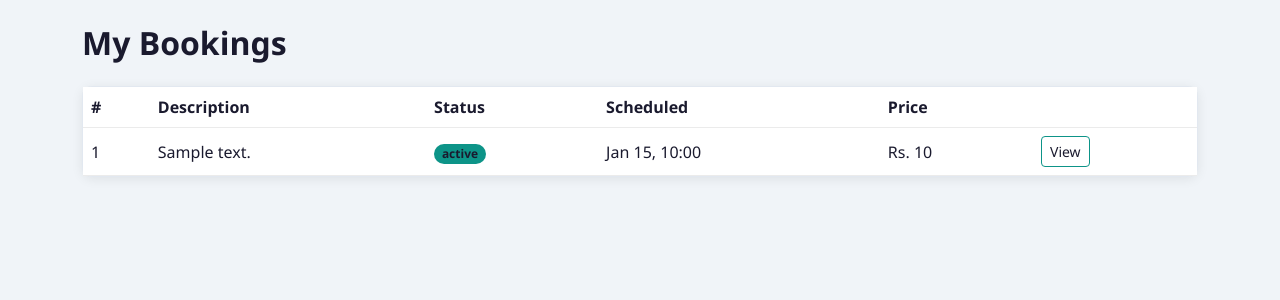
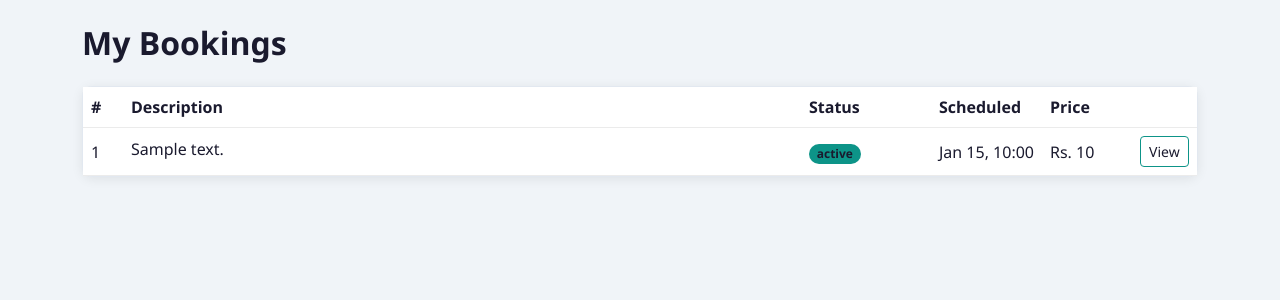
Before and after one commit to Rockyffgod/OJT, a Django app: template templates/bookings.html in a window 1280 px wide. Shown: the top 300 px of the page. Run offline with Django 5.2, Linux system fonts and the light colour scheme; the template is opened without the code that fills it: most values are stand-ins (such as "Sample title", 1, 10 or a date in 2020); data that the repository does not hold is empty.

Commit message:
fix search placeholder, bookings table column widths + text-nowrap

```diff
--- a/templates/bookings.html
+++ b/templates/bookings.html
@@ -9,24 +9,24 @@
         <table class="table table-hover mb-0 align-middle">
             <thead class="table-light">
                 <tr>
-                    <th>#</th>
-                    <th>{% if user.account_type == 'PROVIDER' %}Customer{% else %}Description{% endif %}</th>
-                    <th>Status</th>
-                    <th>Scheduled</th>
-                    <th>Price</th>
-                    <th></th>
-                    {% if user.account_type == 'PROVIDER' %}<th></th>{% endif %}
+                    <th style="width:40px;">#</th>
+                    <th style="min-width:140px;">{% if user.account_type == 'PROVIDER' %}Customer{% else %}Description{% endif %}</th>
+                    <th style="width:130px;">Status</th>
+                    <th style="width:110px;" class="text-nowrap">Scheduled</th>
+                    <th style="width:90px;" class="text-nowrap">Price</th>
+                    <th style="width:65px;"></th>
+                    {% if user.account_type == 'PROVIDER' %}<th style="width:170px;"></th>{% endif %}
                 </tr>
             </thead>
             <tbody>
                 {% for b in bookings %}
                 <tr>
                     <td>{{ forloop.counter }}</td>
-                    <td>
+                    <td style="max-width:200px;">
                         {% if user.account_type == 'PROVIDER' %}
                             {{ b.customer.get_full_name|default:b.customer.username }}
                         {% else %}
-                            {{ b.job_description|truncatechars:50 }}
+                            <span class="d-inline-block text-truncate" style="max-width:190px;display:block;">{{ b.job_description }}</span>
                         {% endif %}
                     </td>
                     <td>
@@ -45,12 +45,12 @@
                             {% endif %}
                         </span>
                     </td>
-                    <td>{{ b.scheduled_date|date:"M d, H:i" }}</td>
-                    <td>{% if b.agreed_price %}Rs. {{ b.agreed_price }}{% else %}&mdash;{% endif %}</td>
+                    <td class="text-nowrap">{{ b.scheduled_date|date:"M d, H:i" }}</td>
+                    <td class="text-nowrap">{% if b.agreed_price %}Rs. {{ b.agreed_price }}{% else %}&mdash;{% endif %}</td>
                     <td><a href="{% url 'booking_detail' b.id %}" class="btn btn-sm btn-outline-primary">View</a></td>
                     {% if user.account_type == 'PROVIDER' %}
                         {% if b.status == 'REQUESTED' %}
-                        <td>
+                        <td class="text-nowrap">
                             <form method="post" action="{% url 'booking_accept' b.id %}" style="display:inline;">
                                 {% csrf_token %}
                                 <button type="submit" class="btn btn-sm btn-success me-1"><i class="bi bi-check-lg"></i> Accept</button>
--- a/templates/services.html
+++ b/templates/services.html
@@ -12,7 +12,7 @@
 
 <form method="get" class="row g-2 mb-4">
     <div class="col-md-5">
-        <input type="text" name="search" class="form-control" placeholder="Search providers..." value="{{ search|default:'' }}">
+        <input type="text" name="search" class="form-control" placeholder="Search by name or profession..." value="{{ search|default:'' }}">
     </div>
     <div class="col-md-3">
         <select name="category" class="form-select" onchange="this.form.submit()">
```
